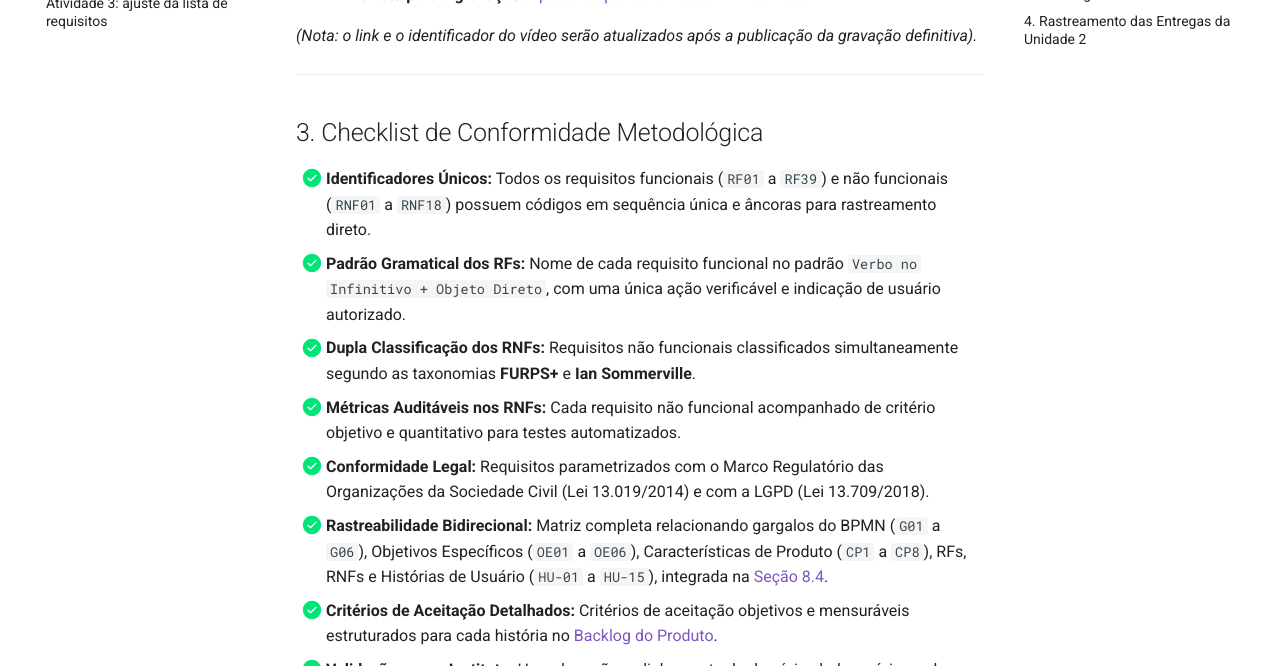
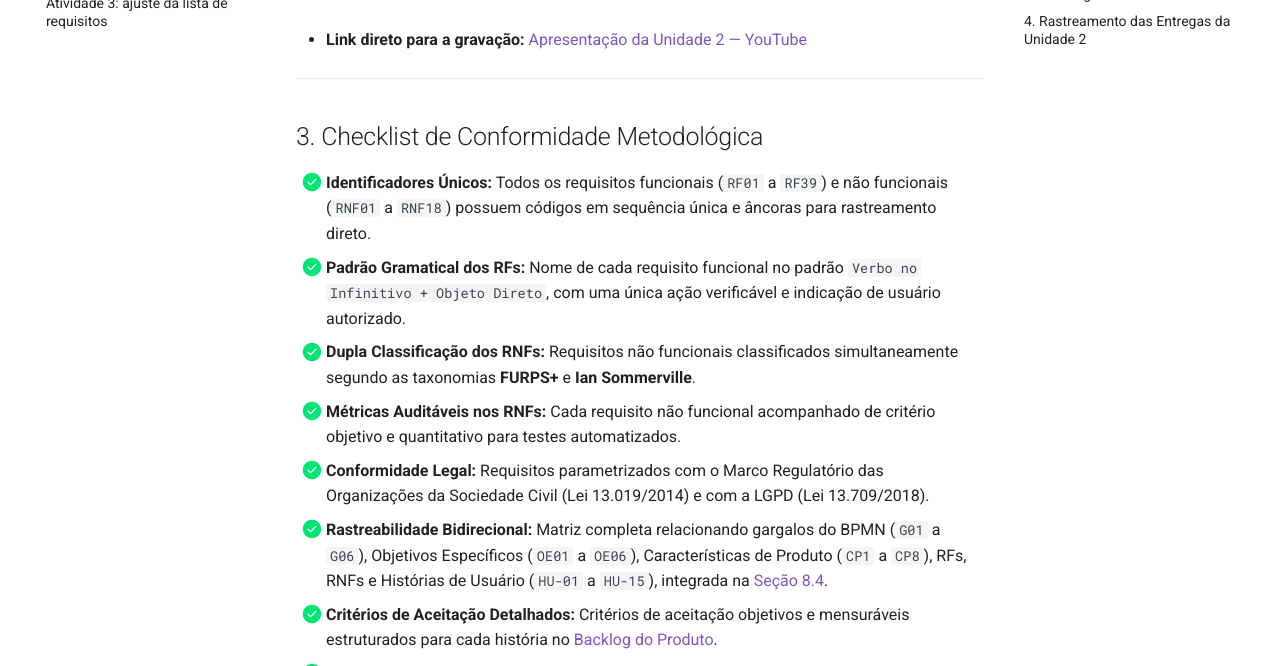
Before and after one commit to mdsreq-fga-unb/REQ-2026.2-T02-CyberSetor, an MkDocs documentation site: the page built from docs/entregas/unidade-2.md, in a window 1280 px wide and 900 px high, scrolled down 1570 px, cut to the strip 234-900 px from the top of the window. Built offline with MkDocs 1.6.1 and Material for MkDocs 9.7.7, drawn with Linux system fonts in a browser that asks for light colours; comment, search, counter and statistics services are not loaded; some of the changed text lies outside the part shown.

```diff
--- a/docs/entregas/unidade-2.md
+++ b/docs/entregas/unidade-2.md
@@ -30,8 +31,6 @@
 </div>
 
 - **Link direto para a gravação:** [Apresentação da Unidade 2 — YouTube](https://youtu.be/xnJX9y0gKkI)
-
-*(Nota: o link e o identificador do vídeo serão atualizados após a publicação da gravação definitiva).*
 
 ---
 
```
Also changed, not shown: other parts of docs/entregas/unidade-2.md (+1 -0 lines).
